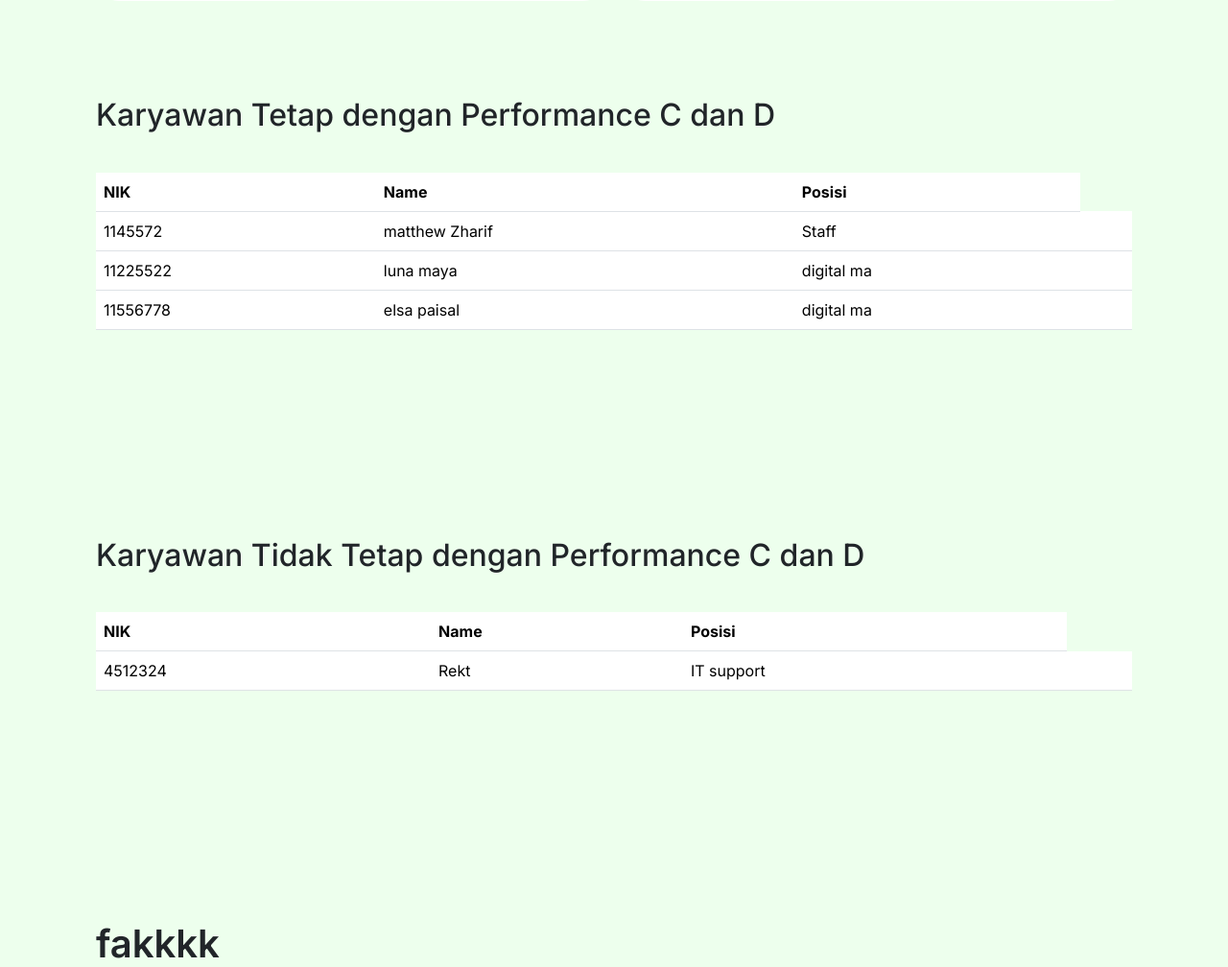
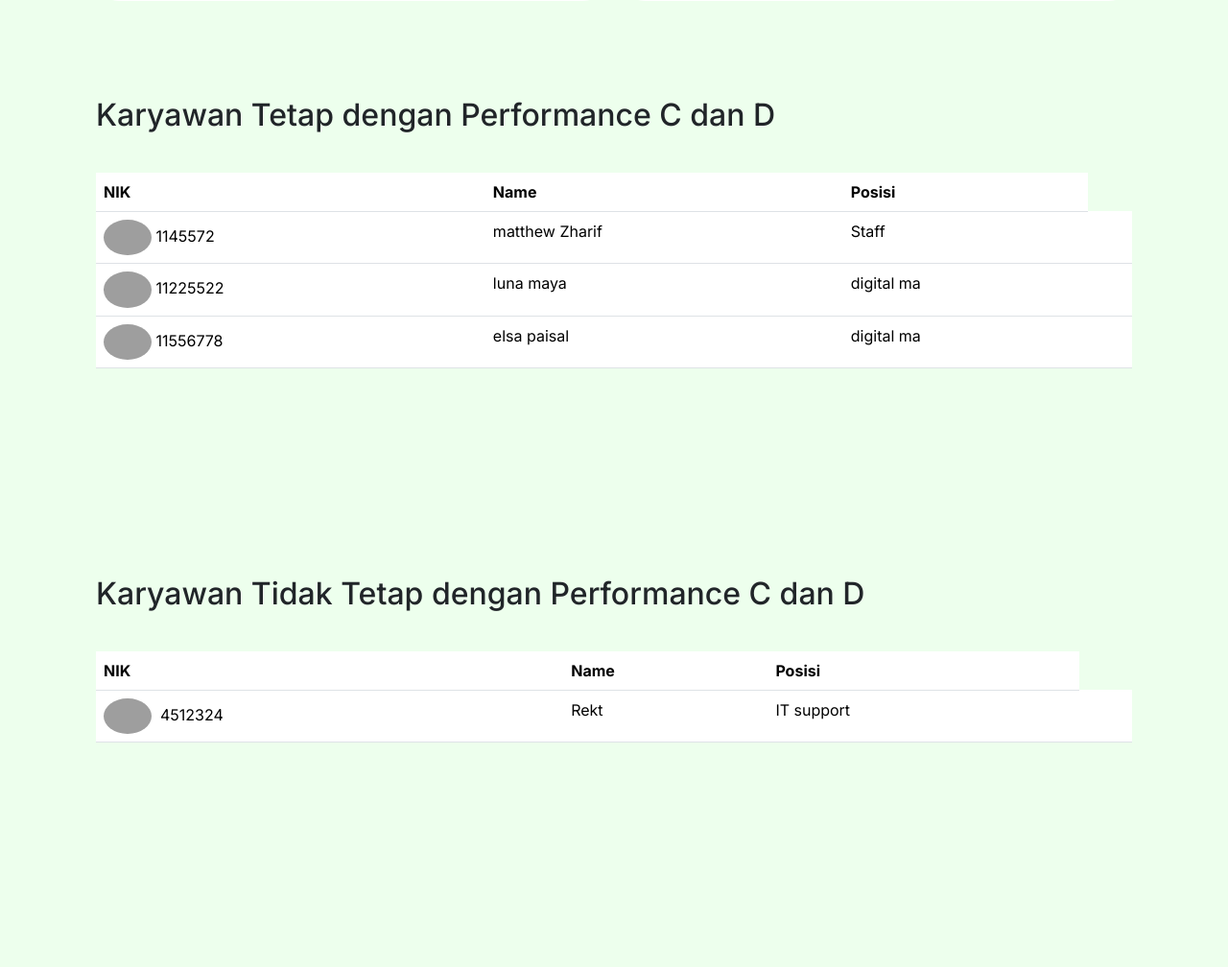
Before and after one commit to Rinkuu253/praktek-web-uts, a PHP site: page / in a window 1280 px wide. Shown: the part 1342-2350 px from the top of the page at 96% size. After the commit the page ends 2116 px from the top, so only its background shows below. Run offline with PHP 8.4, Linux system fonts and the light colour scheme; data comes from the database, SQL or seed files in the repository; some libraries are stand-ins or nearby versions; grey boxes are pictures that could not be loaded.

Commit message:
tamba foto disamping nik

```diff
--- a/index.php
+++ b/index.php
@@ -53,11 +53,11 @@ include "sqlConnect.php"
   <div class="all">
 
     <div class="welcome">
-        <img src="images/mascot.svg"  >
+      <img src="images/mascot.svg">
       <div class="text">
         <h1>Selamat datang kembali, Matthew~</h1>
         <p>Semoga kamu dalam keadaan sehat selalu, yuk cek laporan karyawan harini</p>
-          <button type="button" class="btn btn-success btn-lg"><i class="fa-solid fa-angles-down"></i>   Cek laporan keseluruhan</button>
+        <button type="button" class="btn btn-success btn-lg"><i class="fa-solid fa-angles-down"></i> Cek laporan keseluruhan</button>
       </div>
     </div>
 
@@ -209,17 +209,17 @@ include "sqlConnect.php"
 
           <tbody>
             <?php
-         $sSQL= "";
-         $sSQL=" select * from performance where status_kerja = 'Tetap' and (grade = 'C' OR grade = 'D')";
-         $result=mysqli_query($conn,$sSQL);
+            $sSQL = "";
+            $sSQL = " select * from performance where status_kerja = 'Tetap' and (grade = 'C' OR grade = 'D')";
+            $result = mysqli_query($conn, $sSQL);
             if (mysqli_num_rows($result) > 0) {
               // output data of each row
-            while($row = mysqli_fetch_assoc($result)) {
+              while ($row = mysqli_fetch_assoc($result)) {
             ?>
                 <tr>
-                <td><?php echo $row['nik'];?></td>
-                <td><?php echo $row['nama'];?></td>
-                <td><?php echo $row['position'];?></td>
+                  <td><img class="img-fluid rounded-circle" src="databaseFoto/<?php if ($row['foto']) ?>" style="max-width:50px">&nbsp;<?php echo $row['nik']; ?></td>
+                  <td><?php echo $row['nama']; ?></td>
+                  <td><?php echo $row['position']; ?></td>
                   <td>
 
 
@@ -248,17 +248,17 @@ include "sqlConnect.php"
 
           <tbody>
             <?php
-         $sSQL= "";
-         $sSQL=" select * from performance where status_kerja = 'Tidak Tetap' and (grade = 'C' OR grade = 'D')";
-         $result=mysqli_query($conn,$sSQL);
+            $sSQL = "";
+            $sSQL = " select * from performance where status_kerja = 'Tidak Tetap' and (grade = 'C' OR grade = 'D')";
+            $result = mysqli_query($conn, $sSQL);
             if (mysqli_num_rows($result) > 0) {
               // output data of each row
-            while($row = mysqli_fetch_assoc($result)) {
+              while ($row = mysqli_fetch_assoc($result)) {
             ?>
                 <tr>
-                <td><?php echo $row['nik'];?></td>
-                <td><?php echo $row['nama'];?></td>
-                <td><?php echo $row['position'];?></td>
+                  <td><img class="img-fluid rounded-circle" src="databaseFoto/<?php echo $row['foto'] ?>" style="max-width:50px"> &nbsp;<?php echo $row['nik']; ?></td>
+                  <td><?php echo $row['nama']; ?></td>
+                  <td><?php echo $row['position']; ?></td>
                   <td>
 
 
@@ -270,14 +270,11 @@ include "sqlConnect.php"
             ?>
           </tbody>
         </table>
+
       </div>
 
 
     </div>
-
-
-    <h1>fakkkk</h1>
-
     <script>
       const date = new Date();
 
```
Lines whose indentation alone changed are shown as unchanged.
